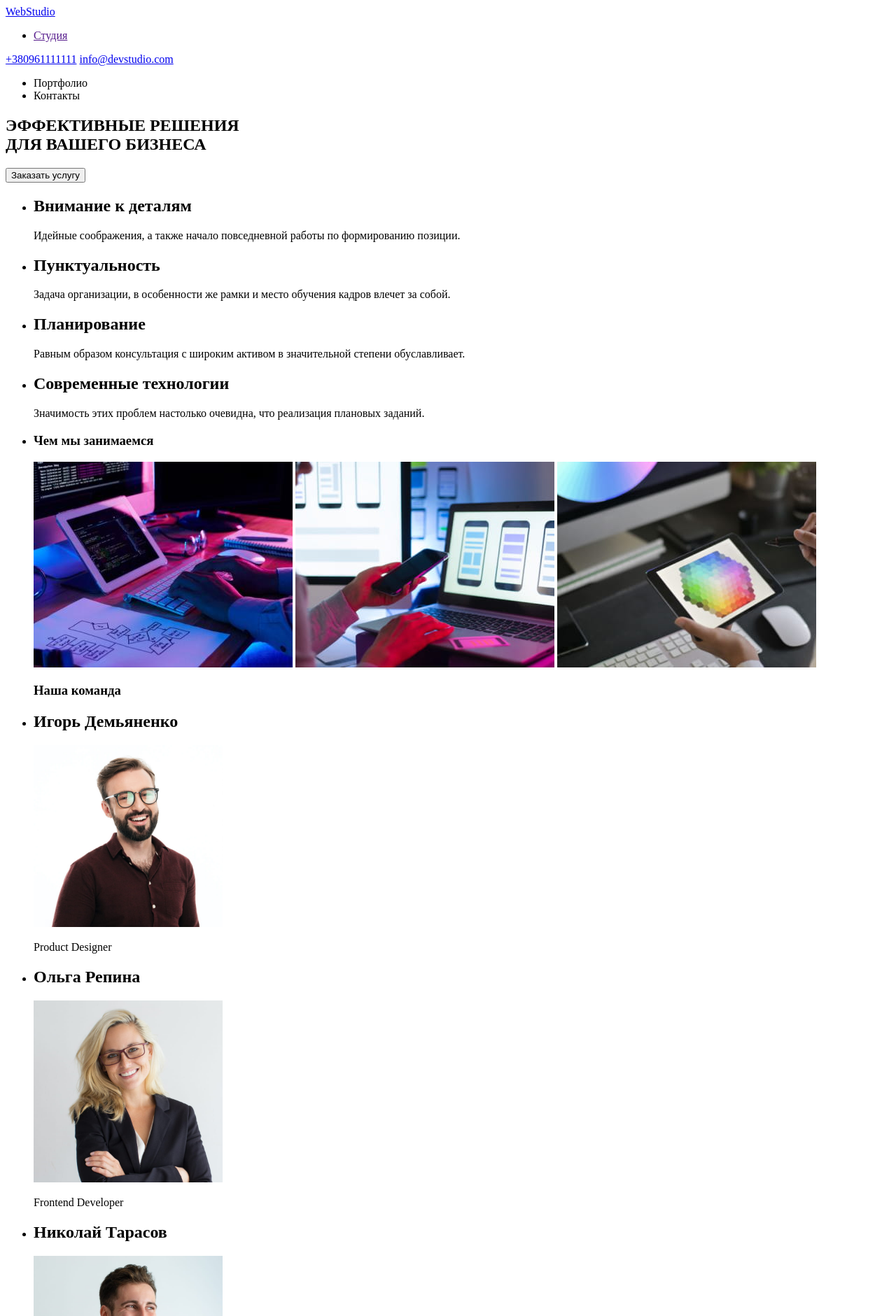
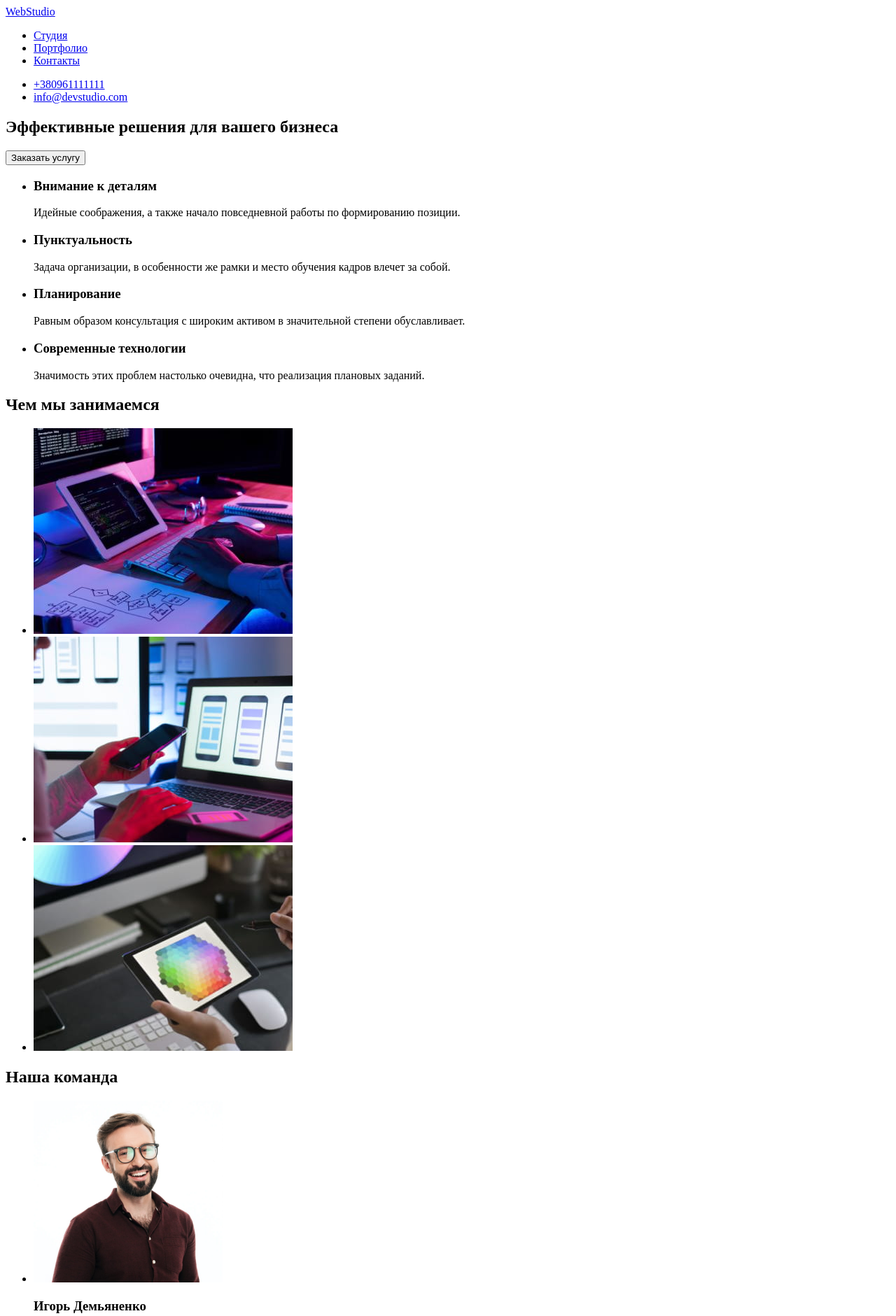
Before and after one commit to mmartirosyan/goit-markup-hw-01, a plain HTML site: page index.html in a window 1280 px wide. Shown: the top 1881 px of the page at 70% size. Drawn offline with Linux system fonts and the light colour scheme.

Commit message:
changes from conversation

```diff
--- a/index.html
+++ b/index.html
@@ -12,83 +12,91 @@
             <a href="/">WebStudio</a>
 
             <ul>
-                <li><a href="">Студия</a></li>
+                <li><a href="#">Студия</a></li>
+                <li><a href="#">Портфолио</a></li>
+                <li><a href="#">Контакты</a></li>
             </ul>
         </nav>
-        <div>
-            <a href="tel:+380961111111">+380961111111</a>
-            <a href="mailto:info@devstudio.com">info@devstudio.com</a>
-        </div>
         <ul>
-                <li>Портфолио</li>
-                <li>Контакты</li>
+            <li><a href="tel:+380961111111">+380961111111</a></li>
+            <li><a href="mailto:info@devstudio.com">info@devstudio.com</a></li>
         </ul>
     </header>
     <main>
     <!--Шапка-->
         <section>
-            <h1>ЭФФЕКТИВНЫЕ РЕШЕНИЯ <br />ДЛЯ ВАШЕГО БИЗНЕСА</h1>
+            <h1>Эффективные решения для вашего бизнеса</h1>
             <button type="button">Заказать услугу</button>
         </section>
     <!--Наша команда и чем мы занимаемся-->
     <section>
         <ul>
             <li>
-                <h2>Внимание к деталям</h2>
+                <h3>Внимание к деталям</h3>
                 <p>Идейные соображения, а также начало повседневной работы по формированию позиции.</p>
             </li>
             <li>
-                <h2>Пунктуальность</h2>
+                <h3>Пунктуальность</h3>
                 <p>Задача организации, в особенности же рамки и место обучения кадров влечет за собой.</p>
             </li>
             <li>
-                <h2>Планирование</h2>
+                <h3>Планирование</h3>
                 <p>Равным образом консультация с широким активом в значительной степени обуславливает.</p>
             </li>
             <li>
-                <h2>Современные технологии</h2>
+                <h3>Современные технологии</h3>
                 <p>Значимость этих проблем настолько очевидна, что реализация плановых заданий.</p>
             </li>
         </ul>
+        <section>
+            <h2>Чем мы занимаемся</h2>
             <ul>
                 <li>
-                <h3>Чем мы занимаемся</h3>
                     <img src="./images/img.jpg" alt="work" width="370" />
+                </li>
+                <li>
                     <img src="./images/img-2.jpg" alt="work" width="370" />
+                </li>
+                <li>
                     <img src="./images/img-3.jpg" alt="work" width="370" />
-                <h3>Наша команда</h3>
                 </li>
             </ul>
+        </section>
+        <section>
+            <h2>Наша команда</h2>
             <ul>
                 <li>
-                <h2>Игорь Демьяненко</h2>
                     <img src="./images/img-4.jpg" alt="img" width="270" />
+                    <h3>Игорь Демьяненко</h3>
                     <p>Product Designer</p>
                 </li>
                 <li>
-                <h2>Ольга Репина</h2>
                     <img src="./images/img-5.jpg" alt="img" width="270" />
+                    <h3>Ольга Репина</h3>
                     <p>Frontend Developer</p>
                 </li>
                 <li>
-                <h2>Николай Тарасов</h2>
                     <img src="./images/img-6.jpg" alt="img" width="270" />
+                    <h3>Николай Тарасов</h3>
                     <p>Marketing</p>
                 </li>
                 <li>
-                <h2>Михаил Ермаков</h2>
                     <img src="./images/img-7.jpg" alt="img" width="270" />
+                    <h3>Михаил Ермаков</h3>
                     <p>UI Designer</p>
                 </li>
             </ul>
+        </section>
     </section>
     </main>
     <!--Футер-->
     <footer>
         <a href="/">WebStudio</a>
         <address>г. Киев, пр-т Леси Украинки, 26</address>
-        <address>info@example.com</address>
-        <address>+38 099 111 11 11</address>
+        <ul>
+            <li><a href="tel:+380961111111">+380961111111</a></li>
+            <li><a href="mailto:info@devstudio.com">info@devstudio.com</a></li>
+        </ul>
     </footer>
 </body>
 </html>
```
Lines whose indentation alone changed are shown as unchanged.
